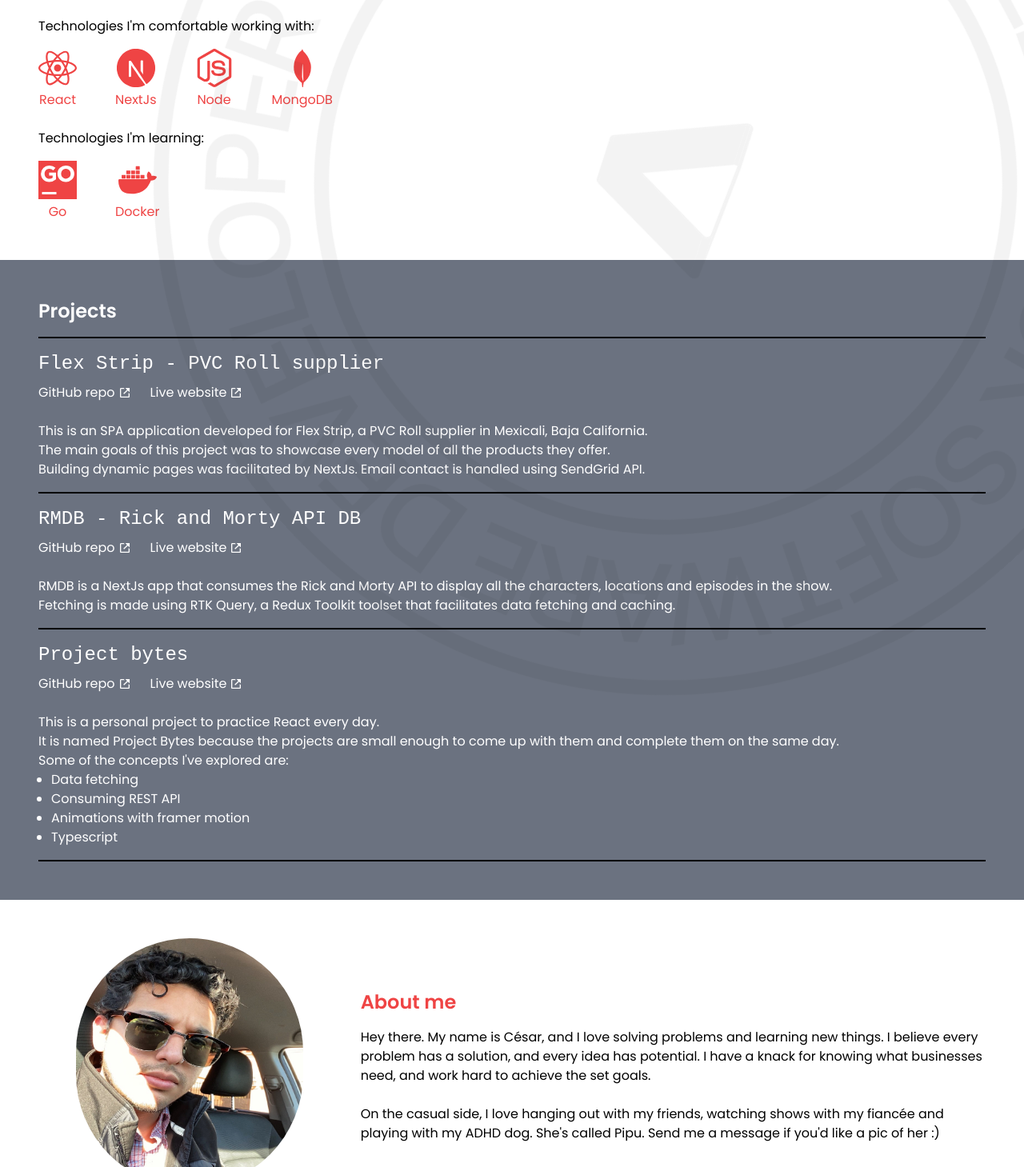
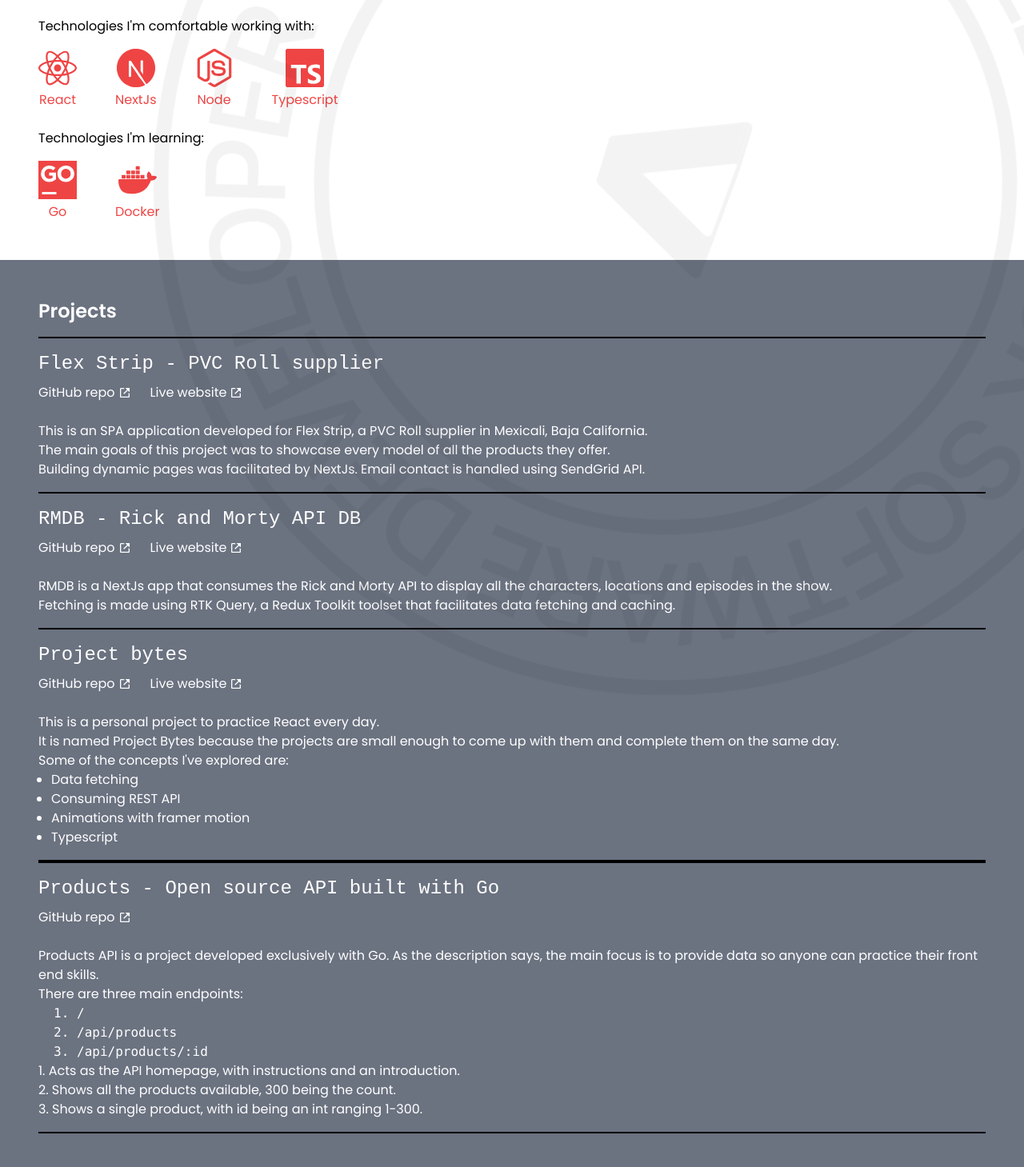
Before and after one commit to mar-cial/portfolio, a Next.js app: page / in a window 1280 px wide. Shown: the part 531-1990 px from the top of the page at 80% size. Built offline with nearby package versions, Linux system fonts and the light colour scheme; a web font is replaced by a local one.

Commit message:
added products api project

```diff
--- a/components/skillsRibbon.tsx
+++ b/components/skillsRibbon.tsx
@@ -1,11 +1,9 @@
 import React, { ReactNode } from 'react'
-import { SiReact } from 'react-icons/si'
+import { SiReact, SiTypescript } from 'react-icons/si'
 import { SiNextdotjs } from 'react-icons/si'
 import { SiGoland } from 'react-icons/si'
 import { SiNodedotjs } from 'react-icons/si'
-import { SiMongodb } from 'react-icons/si'
 import { SiDocker } from 'react-icons/si'
-import { SiWeb3Dotjs } from 'react-icons/si'
 
 type skillItemProps = {
   children: ReactNode
@@ -23,8 +21,7 @@ const SkillItem = ({ label, children }: skillItemProps) => {
 
 const SkillsRibbon = () => {
   return (
-    <div className='flex flex-col gap-6'>
-
+    <div className="flex flex-col gap-6">
       <div>
         <h3 className="pb-4">Technologies I'm comfortable working with:</h3>
         <div className="flex gap-6 text-red-500 sm:gap-12">
@@ -37,14 +34,14 @@ const SkillsRibbon = () => {
           <SkillItem label={'Node'}>
             <SiNodedotjs className={'h-12 w-12'} />
           </SkillItem>
-          <SkillItem label={'MongoDB'}>
-            <SiMongodb className={'h-12 w-12'} />
+          <SkillItem label={'Typescript'}>
+            <SiTypescript className={'h-12 w-12'} />
           </SkillItem>
         </div>
       </div>
 
       <div>
-        <h3 className='pb-4'>Technologies I'm learning:</h3>
+        <h3 className="pb-4">Technologies I'm learning:</h3>
         <div className="flex gap-6 text-red-500 sm:gap-12">
           <SkillItem label={'Go'}>
             <SiGoland className={'h-12 w-12'} />
--- a/pages/index.tsx
+++ b/pages/index.tsx
@@ -24,9 +24,18 @@ const Homepage: NextPage = () => {
           <Navbar />
         </header>
 
-        <main className="relative p-4 sm:p-12" >
-          <motion.div animate={{rotate: -360, transition: {ease: 'linear', duration: 50, repeat: Infinity}, origin: 0}} className={'absolute  w-full opacity-5  sm:top-0 -right-24 top-32 sm:-right-48 z-10'}>
-          <Logo />
+        <main className="relative p-4 sm:p-12">
+          <motion.div
+            animate={{
+              rotate: -360,
+              transition: { ease: 'linear', duration: 50, repeat: Infinity },
+              origin: 0,
+            }}
+            className={
+              'absolute  -right-24 top-32  z-10 w-full opacity-5 sm:top-0 sm:-right-48'
+            }
+          >
+            <Logo />
           </motion.div>
           <h1 className="text-3xl font-bold text-red-500 sm:text-6xl">
             Mario César
@@ -40,7 +49,6 @@ const Homepage: NextPage = () => {
             <br />
             My passion is web development and all its intricacies.
           </p>
-
         </main>
 
         <section className="p-4 sm:p-12">
@@ -59,7 +67,7 @@ const Homepage: NextPage = () => {
                 </h3>
               </header>
 
-              <div className={'flex gap-6 relative z-30' }>
+              <div className={'relative z-30 flex gap-6'}>
                 <div
                   className={
                     'flex items-center transition-all hover:translate-x-1 '
@@ -111,7 +119,7 @@ const Homepage: NextPage = () => {
                 </h3>
               </header>
 
-              <div className={'flex gap-6 relative z-30'}>
+              <div className={'relative z-30 flex gap-6'}>
                 <div
                   className={
                     'flex items-center transition-all hover:translate-x-1'
@@ -158,7 +166,7 @@ const Homepage: NextPage = () => {
                 <h3 className={'pb-2 font-console text-2xl'}>Project bytes</h3>
               </header>
 
-              <div className={'flex gap-6 relative z-30'}>
+              <div className={'relative z-30 flex gap-6'}>
                 <div
                   className={
                     'flex items-center transition-all hover:translate-x-1'
@@ -208,12 +216,64 @@ const Homepage: NextPage = () => {
               </div>
             </div>
           </article>
+
+          <article className="py-4 border-black border-y-2">
+            <div>
+              <header>
+                <h3 className={'pb-2 font-console text-2xl'}>
+                  Products - Open source API built with Go
+                </h3>
+              </header>
+
+              <div className={'relative z-30 flex gap-6'}>
+                <div
+                  className={
+                    'flex items-center transition-all hover:translate-x-1'
+                  }
+                >
+                  <a
+                    href="https://github.com/mar-cial/productsAPI"
+                    className={'pr-1'}
+                  >
+                    GitHub repo
+                  </a>
+                  <BiLinkExternal />
+                </div>
+              </div>
+
+              <div className={'pt-6'}>
+                <div>
+                  <p>
+                    Products API is a project developed exclusively with Go. As
+                    the description says, the main focus is to provide data so
+                    anyone can practice their front end skills.
+                  </p>
+                  <p>There are three main endpoints:</p>
+                  <ul className="pl-12 font-mono list-decimal ">
+                    <li>/</li>
+                    <li>/api/products</li>
+                    <li>/api/products/:id</li>
+                  </ul>
+                  <p>
+                    1. Acts as the API homepage, with instructions and an
+                    introduction.
+                  </p>
+                  <p>
+                    2. Shows all the products available, 300 being the count.
+                  </p>
+                  <p>
+                    3. Shows a single product, with id being an int ranging
+                    1-300.
+                  </p>
+                </div>
+              </div>
+            </div>
+          </article>
         </section>
 
         <section className="p-4 sm:p-12 " id="about">
           <div className="grid items-center gap-6 sm:grid-cols-3">
-
-            <div className='flex items-center justify-center'>
+            <div className="flex items-center justify-center">
               <div className="sm:w-full md:w-3/4">
                 <Image
                   src={'/face.jpg'}
@@ -235,8 +295,8 @@ const Homepage: NextPage = () => {
               </p>
               <br />
               On the casual side, I love hanging out with my friends, watching
-              shows with my fiancée and playing with my ADHD dog. She's
-              called Pipu. Send me a message if you'd like a pic of her :)
+              shows with my fiancée and playing with my ADHD dog. She's called
+              Pipu. Send me a message if you'd like a pic of her :)
             </div>
           </div>
         </section>
@@ -256,7 +316,7 @@ const Homepage: NextPage = () => {
 
             <motion.div className="flex items-center justify-center">
               <motion.div
-                className="items-center w-24 h-24 sm:justify-center fill-white "
+                className="items-center w-24 h-24 fill-white sm:justify-center "
                 animate={{
                   transition: {
                     ease: 'linear',
```
